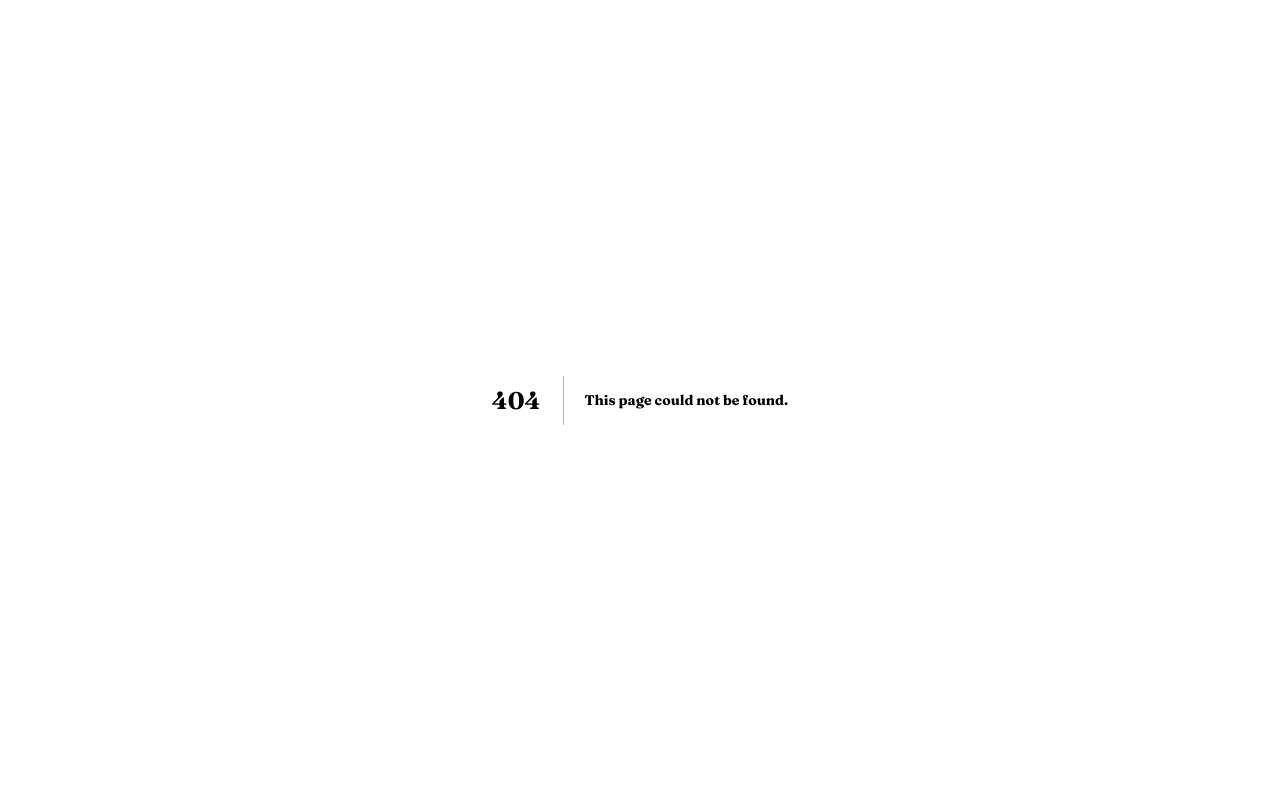
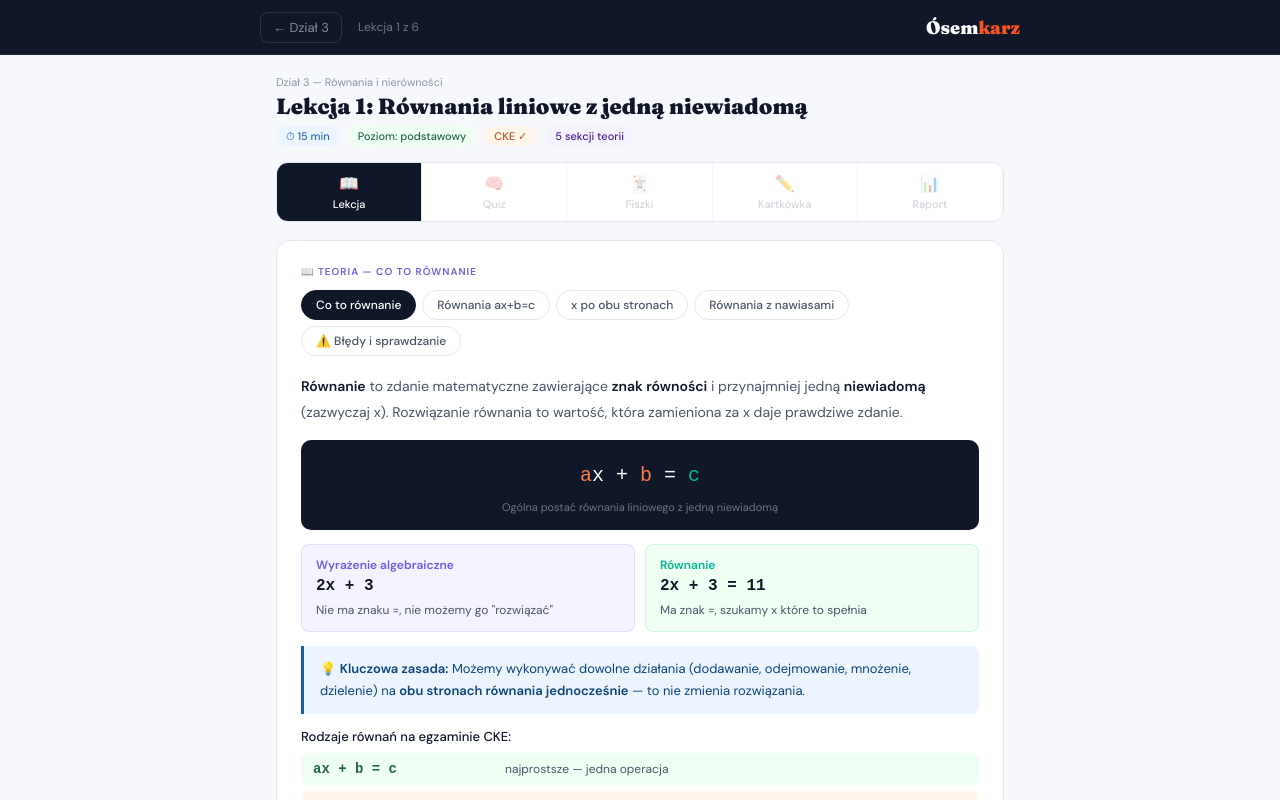
Before and after one commit to osemkarz/osemkarz, a Next.js app: page /kurs/rownania-liniowe in a window 1280 px wide. Before the commit this address had no page. Shown: the top 800 px of the page. Built offline with nearby package versions, Linux system fonts and the light colour scheme.

Commit message:
Create page.js

```diff
--- /dev/null
+++ b/app/kurs/rownania-liniowe/page.js
@@ -0,0 +1,10 @@
+import RownaniaTiLesson from '../../../components/lessons/RownaniaTiLesson'
+
+export const metadata = {
+  title: 'Równania liniowe z jedną niewiadomą — Ósemkarz',
+  description: 'Kompletna lekcja o równaniach liniowych. Teoria, quiz, fiszki i kartkówka.',
+}
+
+export default function RownaniaTiPage() {
+  return <RownaniaTiLesson />
+}
```
